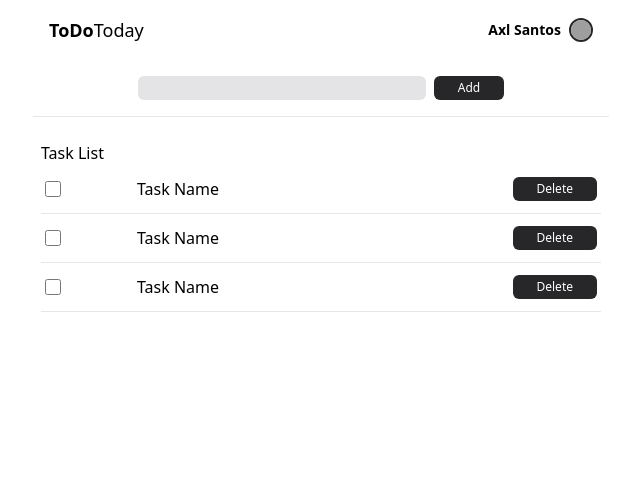
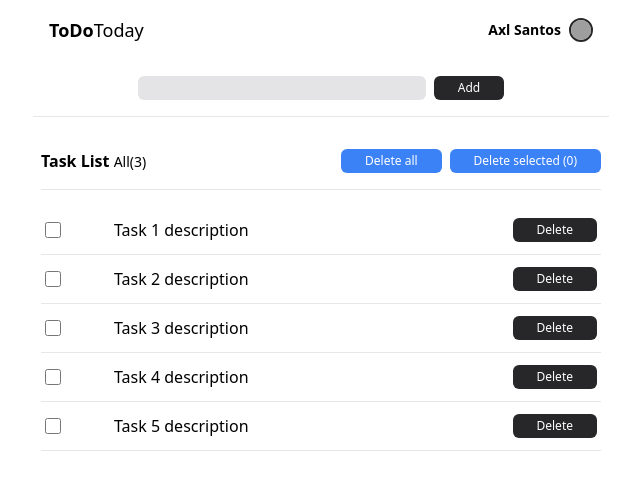
Before and after one commit to fallenxl/todo-challenge, a React (Vite) app in the folder client/: page / in a window 1280 px wide. Shown: the top 490 px of the page, without its empty margins (319-959 px from the left). Built offline with nearby package versions, Linux system fonts and the light colour scheme; grey boxes are pictures that could not be loaded.

Commit message:
Added delete buttons

```diff
--- a/client/src/features/Task.jsx
+++ b/client/src/features/Task.jsx
@@ -1,10 +1,18 @@
-function Task(){
-    return(
-        <li className="grid grid-cols-6 items-center px-1 py-3 border-b">
-            <input type="checkbox" className="w-4 h-4" />
-            <span className="col-start-2 col-end-6">Task Name</span>
-            <button className="bg-zinc-800 hover:bg-zinc-700 justify-self-end self-end text-white px-6 py-1 rounded-md text-xs">Delete</button>
-        </li>
-    )
+
+function Task({ task, handleSelected }) {
+  return (
+    <li
+      className="grid grid-cols-8 grid-rows-1 place-content-center items-center
+     px-1 py-3 border-b"
+    >
+      <input type="checkbox" id={task.id} onChange={handleSelected} className="w-4 h-4 " />
+      <span className="col-start-2 col-end-7 sm:col-end-8">
+        {task.description}
+      </span>
+      <button className="col-start-8 col-end-9 bg-zinc-800 hover:bg-zinc-700 justify-self-end self-center  text-white px-6 py-1 rounded-md text-xs">
+        Delete
+      </button>
+    </li>
+  );
 }
-export default Task
+export default Task;
--- a/client/src/features/TaskList.jsx
+++ b/client/src/features/TaskList.jsx
@@ -1,15 +1,31 @@
-import Task from "./Task"
+import { getTasks } from "../services/tasks";
+import { useTask } from "../hooks/useTask";
+import Task from "./Task";
+function TaskList() {
+  const tasks = getTasks();
+  const {selectedTask, handleSelectedTask} = useTask();
+  return (
+    <section className="px-2">
+      <div className="flex justify-between mb-4 border-b py-4">
+        <h2 className="font-bold">
+          Task List <span className="font-thin text-sm">{"All(3)"}</span>
+        </h2>
+        <div className="flex items-center justify-center gap-2">
+          <button className="bg-blue-500 hover:bg-blue-600 justify-self-end self-center text-white px-6 py-1 rounded-md text-xs">
+            Delete all
+          </button>
+          <button className="bg-blue-500 hover:bg-blue-600 justify-self-end self-center text-white px-6 py-1 rounded-md text-xs">
+           {`Delete selected (${selectedTask.length})`}
+          </button>
+        </div>
+      </div>
 
-function TaskList(){
-return (
-    <section className="p-2">
-        <h2 className="">Task List</h2>
-        <ul>
-            <Task/>
-            <Task/>
-            <Task/>
-        </ul>
+      <ul className="mb-4">
+        {tasks.map((task) => (
+          <Task key={task.id} task={task} handleSelected ={handleSelectedTask}/>
+        ))}
+      </ul>
     </section>
-)
+  );
 }
-export default TaskList
+export default TaskList;
--- a/client/src/hooks/useTask.js
+++ b/client/src/hooks/useTask.js
@@ -1,12 +1,20 @@
 import { useState } from "react";
 export function useTask(initialValue = "") {
-    const [task, setTask] = useState(initialValue);
-    const handleTaskChange = (e) => {
-        setTask(e.target.value);
-    }
-    return {
-        task,
-        handleTaskChange
-    }
-
+  const [task, setTask] = useState(initialValue);
+  const [selectedTask, setSelectedTask] = useState([]);
+  const handleTaskChange = (e) => {
+    setTask(e.target.value);
+  };
+  const handleSelectedTask = (e) => {
+    const { id } = e.target;
+    !selectedTask.includes(id)
+      ? setSelectedTask([...selectedTask, id])
+      : setSelectedTask(selectedTask.filter((item) => item !== id));
+  };
+  return {
+    task,
+    selectedTask,
+    handleTaskChange,
+    handleSelectedTask,
+  };
 }
--- /dev/null
+++ b/client/src/services/tasks.js
@@ -0,0 +1,5 @@
+import apiTasks from '../../tasks.json'
+
+export function getTasks() {
+  return apiTasks
+}
--- /dev/null
+++ b/client/tasks.json
@@ -0,0 +1,32 @@
+[
+  {
+    "id": "1",
+
+    "description": "Task 1 description",
+    "completed": false
+  },
+  {
+    "id": "2",
+
+    "description": "Task 2 description",
+    "completed": false
+  },
+  {
+    "id": "3",
+
+    "description": "Task 3 description",
+    "completed": false
+  },
+  {
+    "id": "4",
+
+    "description": "Task 4 description",
+    "completed": false
+  },
+  {
+    "id": "5",
+
+    "description": "Task 5 description",
+    "completed": false
+  }
+]
```
